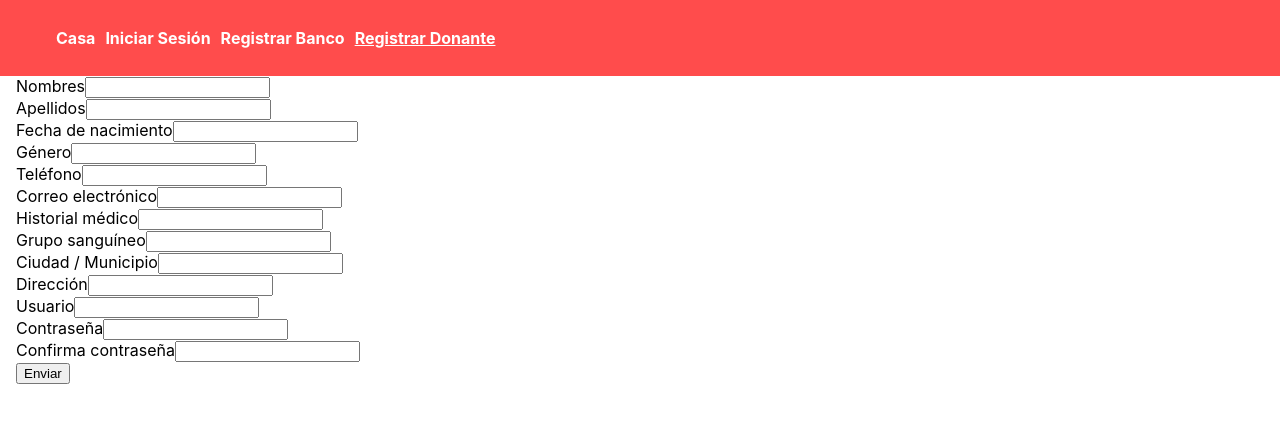
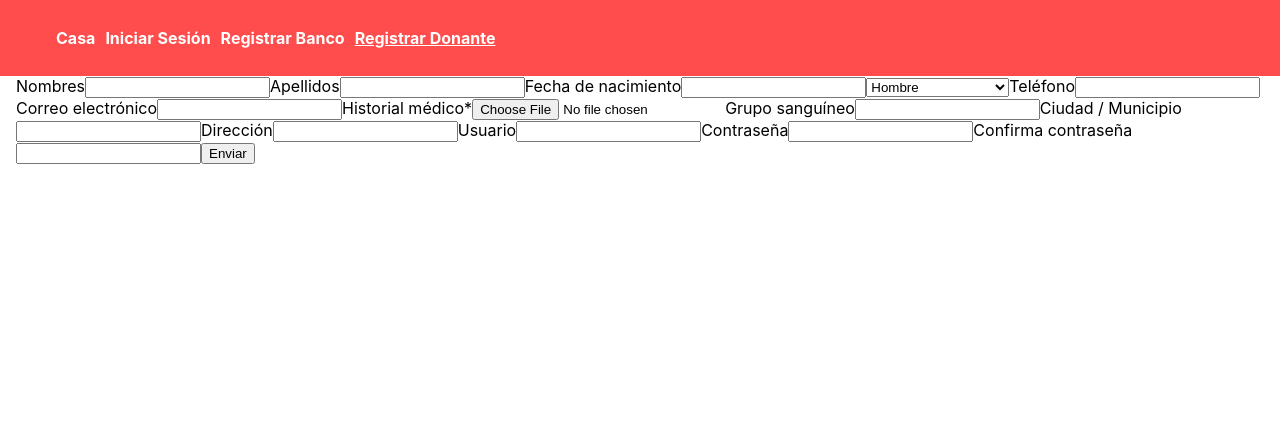
Before and after one commit to ElCabris/blood-bank, a React (Create React App) app in the folder frontend/: page /register/donor in a window 1280 px wide. Shown: the top 422 px of the page. Built offline with nearby package versions, Linux system fonts and the light colour scheme.

Commit message:
feat: Labels for entry types when registering a donor (#41)
- added types for each input
- removed the div tag from the InputData component, in order to make it more adaptable to the context in which it is used

- solve #29

```diff
--- a/frontend/src/components/InputData.js
+++ b/frontend/src/components/InputData.js
@@ -1,9 +1,9 @@
 function InputData({children, type = 'text', ...rest}) {
 	return (
-		<div>
+		<>
 			<label htmlFor={children}>{children}</label>
 			<input {...rest} id={children} type={type}/>
-		</div>
+		</>
 	)
 }
 
--- a/frontend/src/pages/RegisterDonor.js
+++ b/frontend/src/pages/RegisterDonor.js
@@ -5,17 +5,21 @@ function RegisterDonor() {
 			<InputData>Nombres</InputData>
 			<InputData>Apellidos</InputData>
 			<InputData>Fecha de nacimiento</InputData>
-			<InputData>Género</InputData>
-			<InputData>Teléfono</InputData>
-			<InputData>Correo electrónico</InputData>
-			<InputData>Historial médico</InputData>
+		<select name="gener">
+		<option>Hombre</option>
+		<option>Mujer</option>
+		<option>Elicoptero de batalla</option>
+		</select>
+			<InputData type="number">Teléfono</InputData>
+			<InputData type="email">Correo electrónico</InputData>
+			<InputData type="file">Historial médico*</InputData>
 			<InputData>Grupo sanguíneo</InputData>
 			<InputData>Ciudad / Municipio</InputData>
 			<InputData>Dirección</InputData>
 			<InputData>Usuario</InputData>
-			<InputData>Contraseña</InputData>
-			<InputData>Confirma contraseña</InputData>
-			<button>Enviar</button>
+			<InputData type="password">Contraseña</InputData>
+			<InputData type="password">Confirma contraseña</InputData>
+			<button type="submit">Enviar</button>
 		</form>
 	);
 }
```
